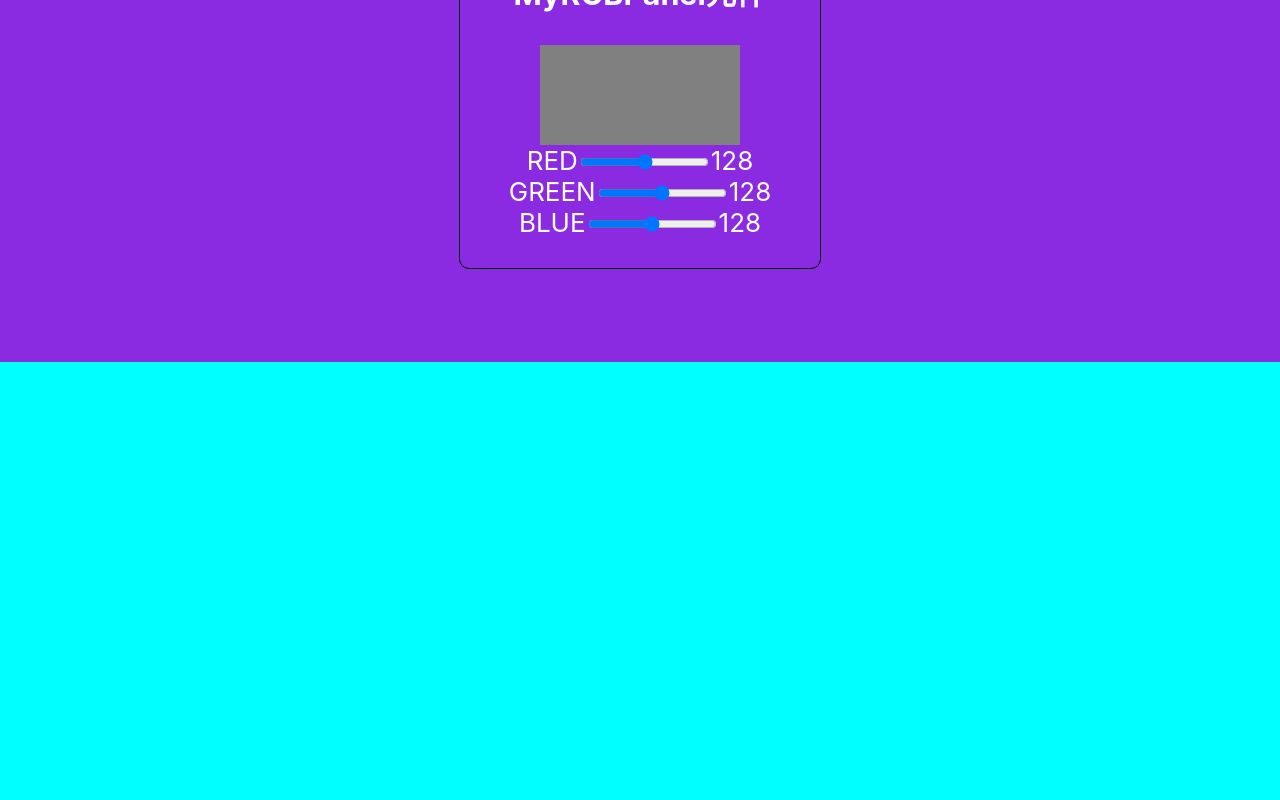
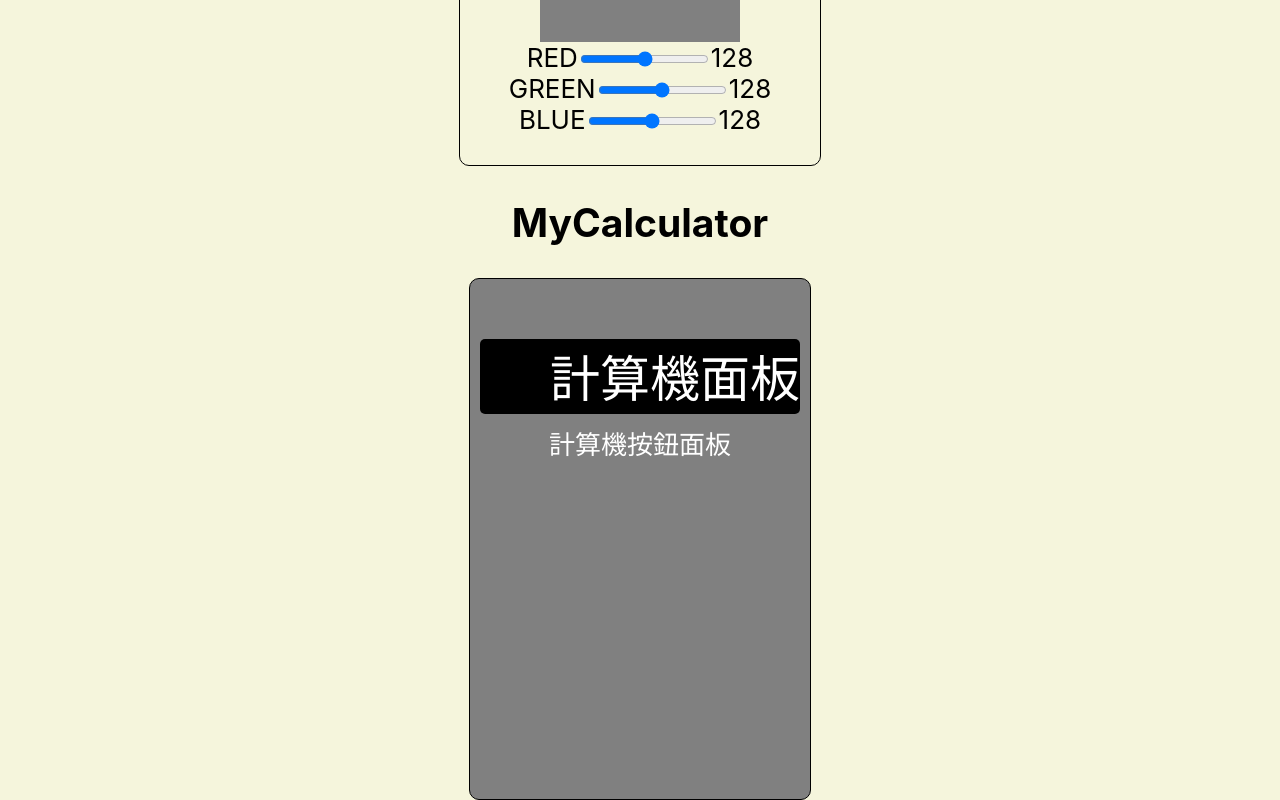
Before and after one commit to chendh/my-react-app, a React (Create React App) app: page / in a window 1280 px wide. Shown: the part 438-1238 px from the top of the page. Before the commit the page ends 800 px from the top, so only its background shows below. Built offline with nearby package versions, Linux system fonts and the light colour scheme.

Commit message:
chore: Update background color in App.css and add MyCalculator component in App.js

```diff
--- a/src/App.css
+++ b/src/App.css
@@ -15,14 +15,13 @@
 }
 
 .App-header {
-  background-color:blueviolet;
+  background-color:beige;
   min-height: 100vh;
   display: flex;
   flex-direction: column;
   align-items: center;
   justify-content: center;
   font-size: calc(10px + 2vmin);
-  color: white;
 }
 
 .App-link {
--- a/src/App.js
+++ b/src/App.js
@@ -1,13 +1,16 @@
 import './App.css';
 import MyRGBPanel from './components/MyRGBPanel';
+import MyCalculator from './components/MyCalculator';
 
 function App() {
   return (
     <div className="App">
       <header className="App-header">
         <h1>Hello React! 2024.5.9</h1>
-        <h2>React第二個元件</h2>
+        <h2>MyRGBPanel</h2>
         <MyRGBPanel />
+        <h2>MyCalculator</h2>
+        <MyCalculator />
       </header>
     </div>
   );
--- /dev/null
+++ b/src/components/MyButton.js
@@ -0,0 +1,12 @@
+import React from 'react';
+import './calculator.css';
+
+function MyButton(){
+    return(
+        <div className='buttons'>
+            計算機按鈕面板
+        </div>
+    );
+}
+
+export default MyButton;
--- /dev/null
+++ b/src/components/MyCalculator.js
@@ -0,0 +1,15 @@
+import React from 'react';
+import MyDisplay from './MyDisplay';
+import MyButton from './MyButton';
+import './calculator.css';
+
+function MyCalculator() {
+    return (
+        <div className='calculator'>
+            <MyDisplay />
+            <MyButton />
+        </div>
+    );
+}
+
+export default MyCalculator;
--- /dev/null
+++ b/src/components/MyDisplay.js
@@ -0,0 +1,10 @@
+import React from 'react';
+import './calculator.css';
+
+function MyDisplay(){
+    return(<div className='display'>
+        <p>計算機面板</p>
+    </div>);
+}
+
+export default MyDisplay;
--- /dev/null
+++ b/src/components/calculator.css
@@ -0,0 +1,24 @@
+.calculator{
+    width: 320px;
+    height: 500px;
+    color: white;
+    font-family:'Segoe UI', Tahoma, Geneva, Verdana, sans-serif;
+    border-radius: 10px;
+    background-color: grey;
+    padding: 10px;
+    border: 1px solid black;
+}
+
+.display{
+    width: 100%;
+    height: 75px;
+    background-color: black;
+    text-align: right;
+    font-size: 50px;
+    border-radius: 5px;
+}
+
+.buttons{
+    display: inline-block;
+    margin: 10px;
+}
```
